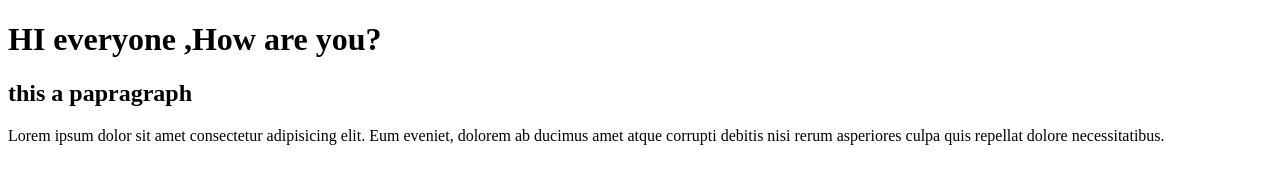
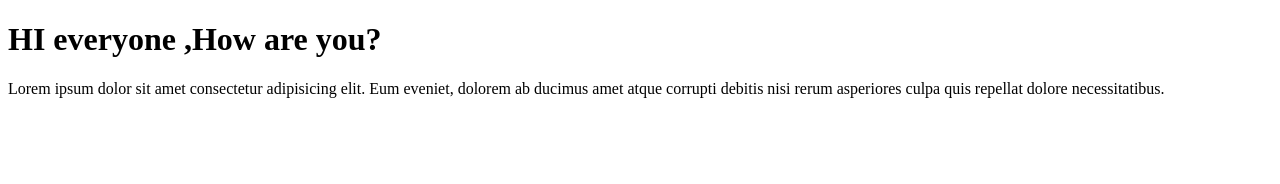
Before and after one commit to shreyasupe35/demogit, a plain HTML site: page index.html in a window 1280 px wide. Drawn offline with Linux system fonts and the light colour scheme.

Commit message:
Revert "Added h2"
This reverts commit 1b528375f3272ea92ca541e541f107fa54bd0c1f.

```diff
--- a/index.html
+++ b/index.html
@@ -7,8 +7,6 @@
 </head>
 <body>
     <h1>HI everyone ,How are you?</h1>
-    <h2>this a papragraph
-    </h2>
     <p>Lorem ipsum dolor sit amet consectetur adipisicing elit. Eum eveniet, dolorem ab ducimus amet atque corrupti debitis nisi rerum asperiores culpa quis repellat dolore necessitatibus.</p>
 </body>
 </html>
```
